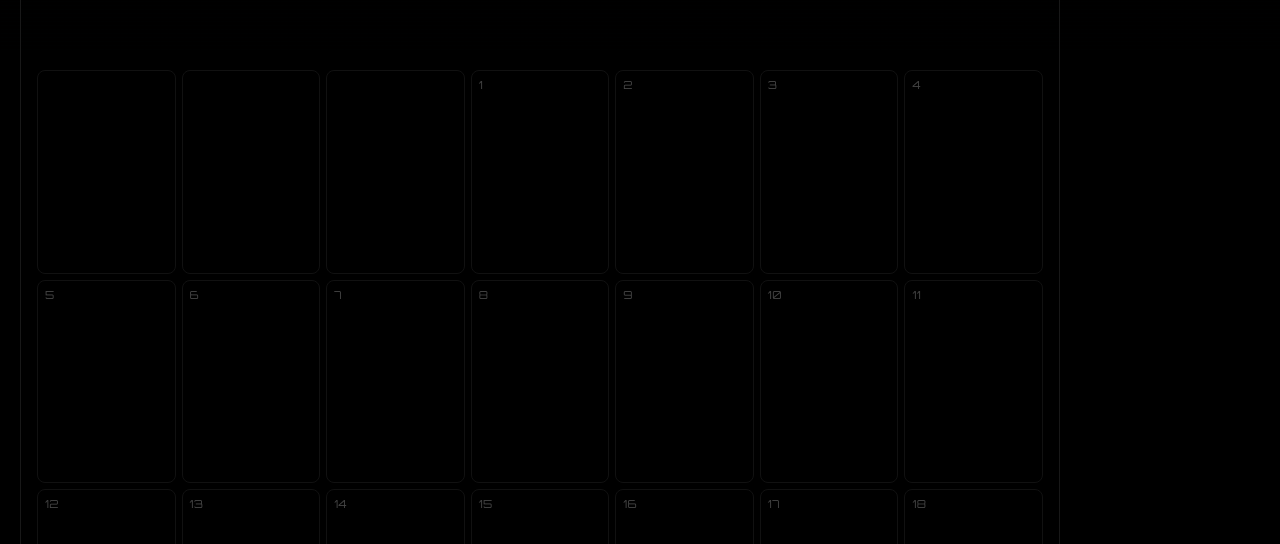
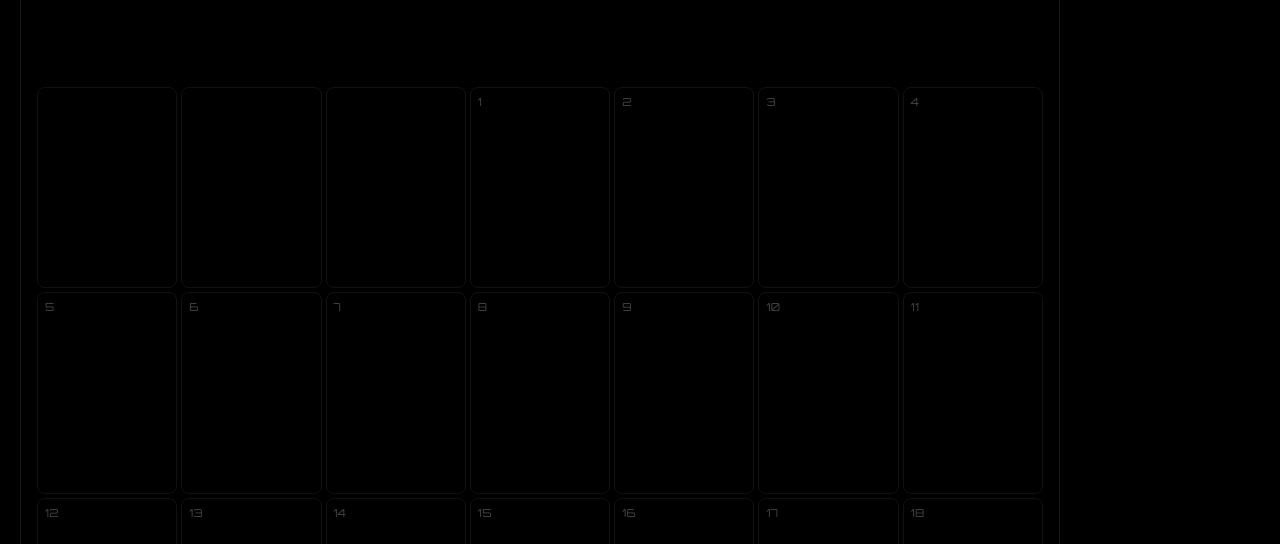
Before and after one commit to MilanPejic870230/habit-mirror, a website: page index.html in a window 1280 px wide. Shown: the part 747-1291 px from the top of the page. Drawn offline with Linux system fonts and the light colour scheme.

Commit message:
Update index.html

```diff
--- a/index.html
+++ b/index.html
@@ -97,9 +97,9 @@ Index · HTML
     .cal-month { font-size:13px;letter-spacing:3px;color:#00f5ff; }
     .cal-nav button { background:none;border:1px solid #181818;color:#444;padding:4px 12px;border-radius:5px;cursor:pointer;font-family:'Orbitron',monospace;font-size:9px;letter-spacing:1px;transition:all 0.2s; }
     .cal-nav button:hover { border-color:#00f5ff;color:#00f5ff; }
-    .cal-grid { display:grid;grid-template-columns:repeat(7,1fr);gap:6px;flex:1; }
+    .cal-grid { display:grid;grid-template-columns:repeat(7,1fr);gap:4px;flex:1; }
     .cal-label { text-align:center;font-size:8px;color:#222;padding:3px 0 8px;letter-spacing:1px; }
-    .cal-day { border-radius:8px;border:1px solid #111;padding:7px;cursor:pointer;transition:all 0.18s;position:relative;overflow:hidden;animation:fadeIn 0.3s ease both;min-height:80px; }
+    .cal-day { border-radius:8px;border:1px solid #111;padding:7px;cursor:pointer;transition:all 0.18s;position:relative;overflow:hidden;animation:fadeIn 0.3s ease both;min-height:60px; }
     .cal-day:hover { border-color:#ffffff22;transform:scale(1.03); }
     .cal-day.has-note { border-color:#00f5ff22; }
     .cal-day.today { border-color:#00f5ff;animation:pulse 2.5s ease-in-out infinite,fadeIn 0.3s ease both; }
```
